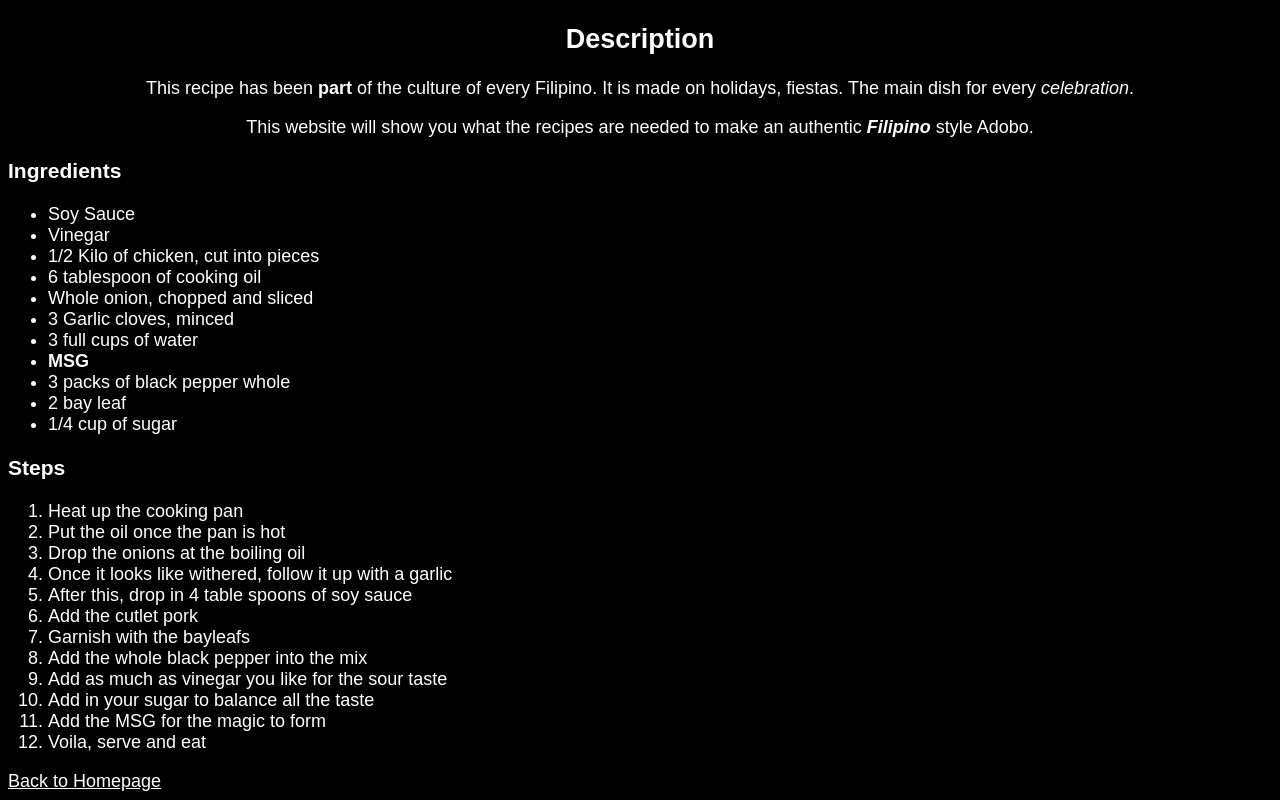
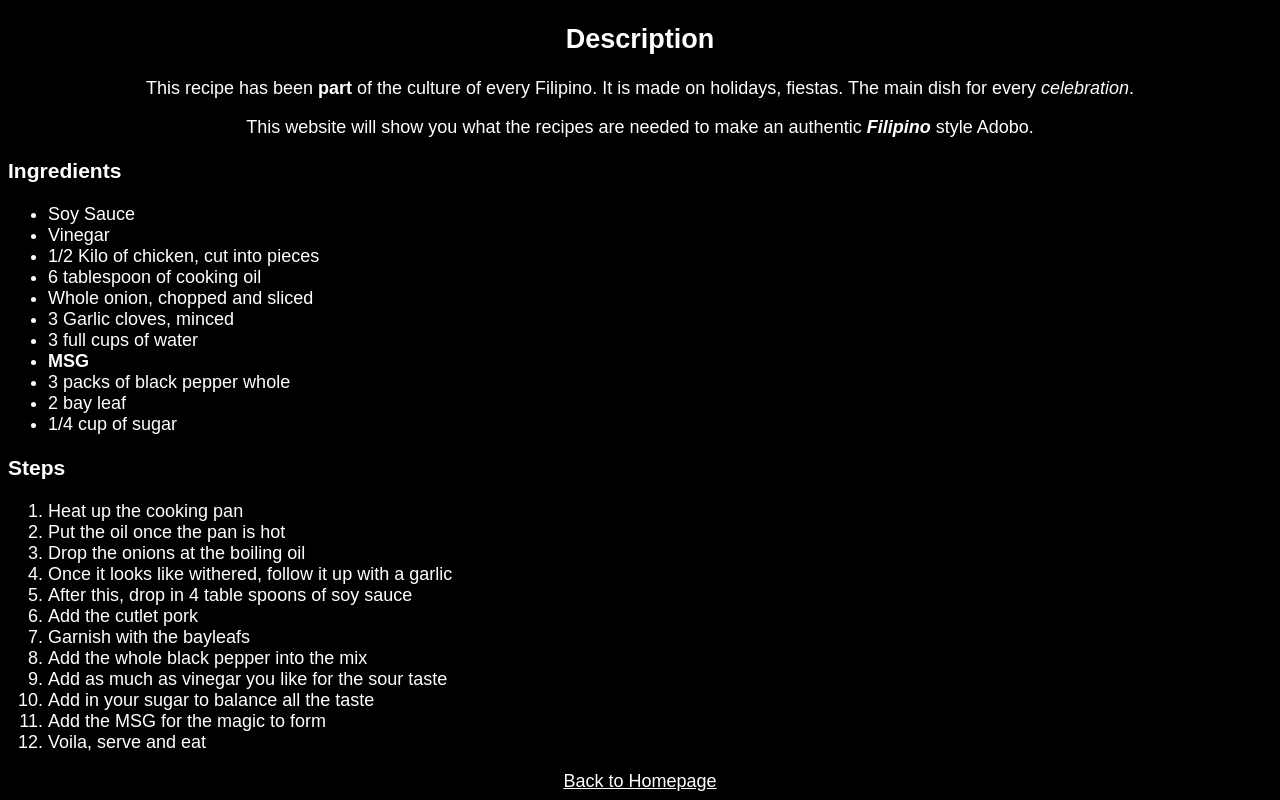
Before and after one commit to LaxamanaShoppo/odin-recipe, a plain HTML site: page recipes/adobo.html in a window 1280 px wide. Shown: the part 363-1163 px from the top of the page. Drawn offline with Linux system fonts and the light colour scheme.

Commit message:
Adobo article aligned the "Back to Homepage" link

```diff
--- a/recipes/adobo.html
+++ b/recipes/adobo.html
@@ -70,7 +70,7 @@
         </div>
       </div>
 
-      <a href="../index.html">Back to Homepage</a>
+      <a href="../index.html" id="go-home">Back to Homepage</a>
     </div>
   </body>
 </html>
--- a/styles/adobo-stylesheet.css
+++ b/styles/adobo-stylesheet.css
@@ -1,6 +1,7 @@
 * {
   background-color: black;
   color: white;
+  box-sizing: content-box;
 }
 
 #title-and-image {
@@ -18,8 +19,13 @@
   text-align: center;
 }
 
-
 .full-article {
   font-family: "Arial", "Helvetica", sans-serif;
   font-size: 18px;
 }
+
+a {
+  display: block;
+  text-align: center;
+  margin: 0 auto;
+}
```
